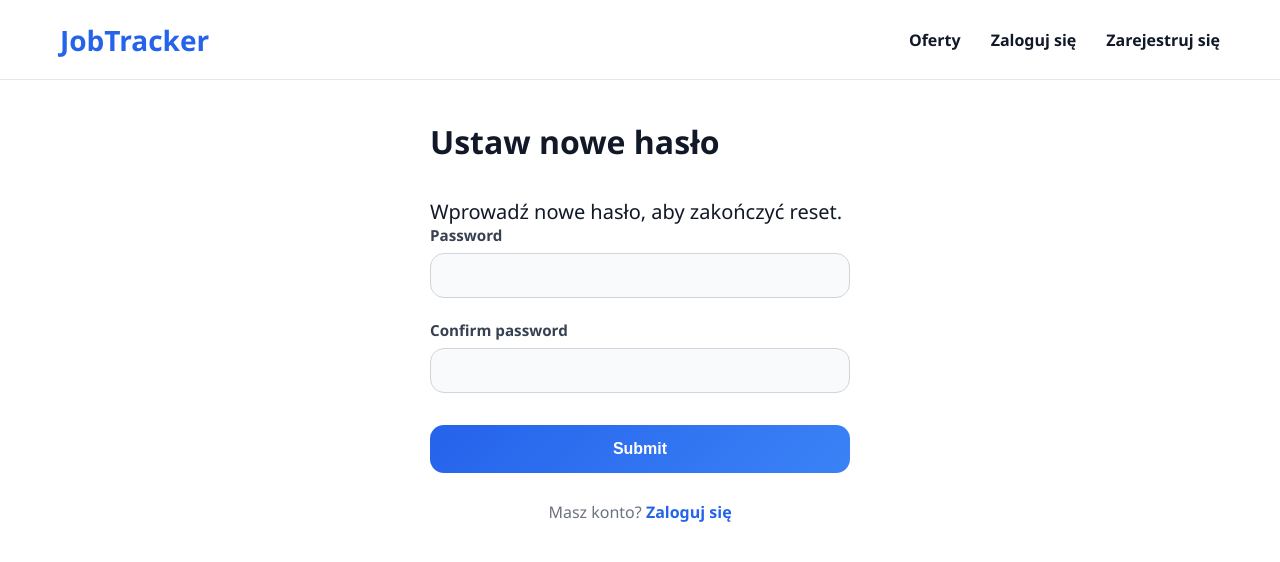
After one commit to NataliaGalicka96/PythonApp, a Flask app: template app/templates/auth/reset_token.html in a window 1280 px wide. The commit adds this page. Shown: the top 562 px of the page. Run offline with Flask 3, Linux system fonts and the light colour scheme; the template is opened without the code that fills it, so the values that code supplies are empty, except form fields; form fields are guessed from the names that the template uses.

Commit message:
Add templates to reset password

```diff
--- a/app/templates/auth/login.html
+++ b/app/templates/auth/login.html
@@ -67,7 +67,7 @@
                     Zapamiętaj mnie
                 </label>
 
-                <a href=#">
+                <a href="{{ url_for('auth.reset_request') }}">
                     Nie pamiętasz hasła?
                 </a>
             </div>
--- /dev/null
+++ b/app/templates/auth/reset_token.html
@@ -0,0 +1,32 @@
+{% extends 'layouts/guest_base.html' %}
+{% block title %}Nowe hasło{% endblock %}
+{% block guest_content %}
+<div class="auth-panel">
+    <div class="auth-container">
+        <div class="mobile-logo">
+            <img src="{{ url_for('static', filename='images/jobtracker-icon.png') }}">
+            <span>JobTracker</span>
+        </div>
+        <h2>Ustaw nowe hasło</h2>
+        <p>Wprowadź nowe hasło, aby zakończyć reset.</p>
+
+        <form method="POST">
+            {{ form.hidden_tag() }}
+            <div class="form-group">
+                {{ form.password.label }}
+                {{ form.password(class="form-control") }}
+            </div>
+            <div class="form-group">
+                {{ form.confirm_password.label }}
+                {{ form.confirm_password(class="form-control") }}
+            </div>
+            {{ form.submit(class="btn") }}
+        </form>
+
+        <div class="bottom-text">
+            Masz konto?
+            <a href="{{ url_for('auth.login') }}">Zaloguj się</a>
+        </div>
+    </div>
+</div>
+{% endblock %}
```
Also changed, not shown: app/templates/auth/reset_request.html (added, +28 -0 lines).
